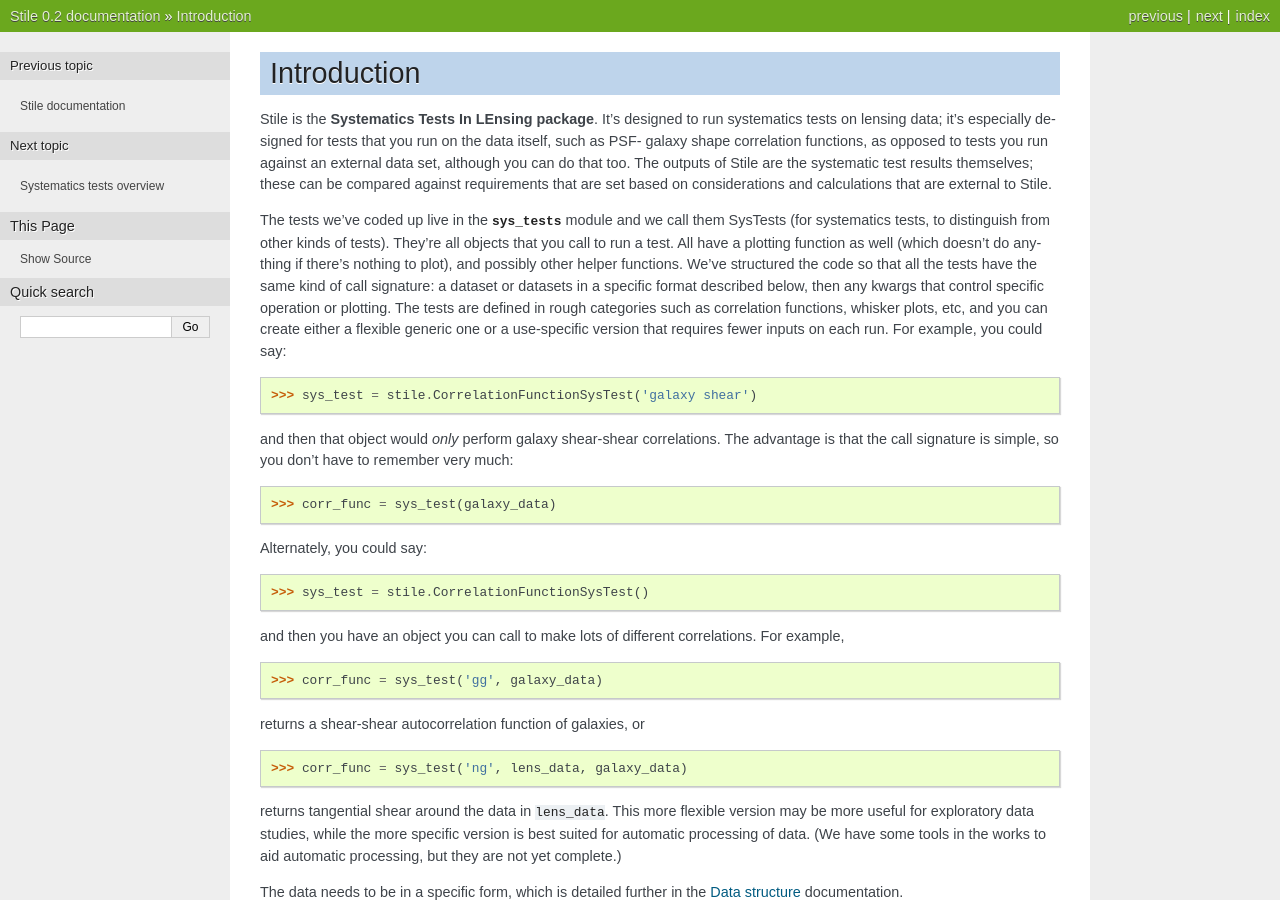
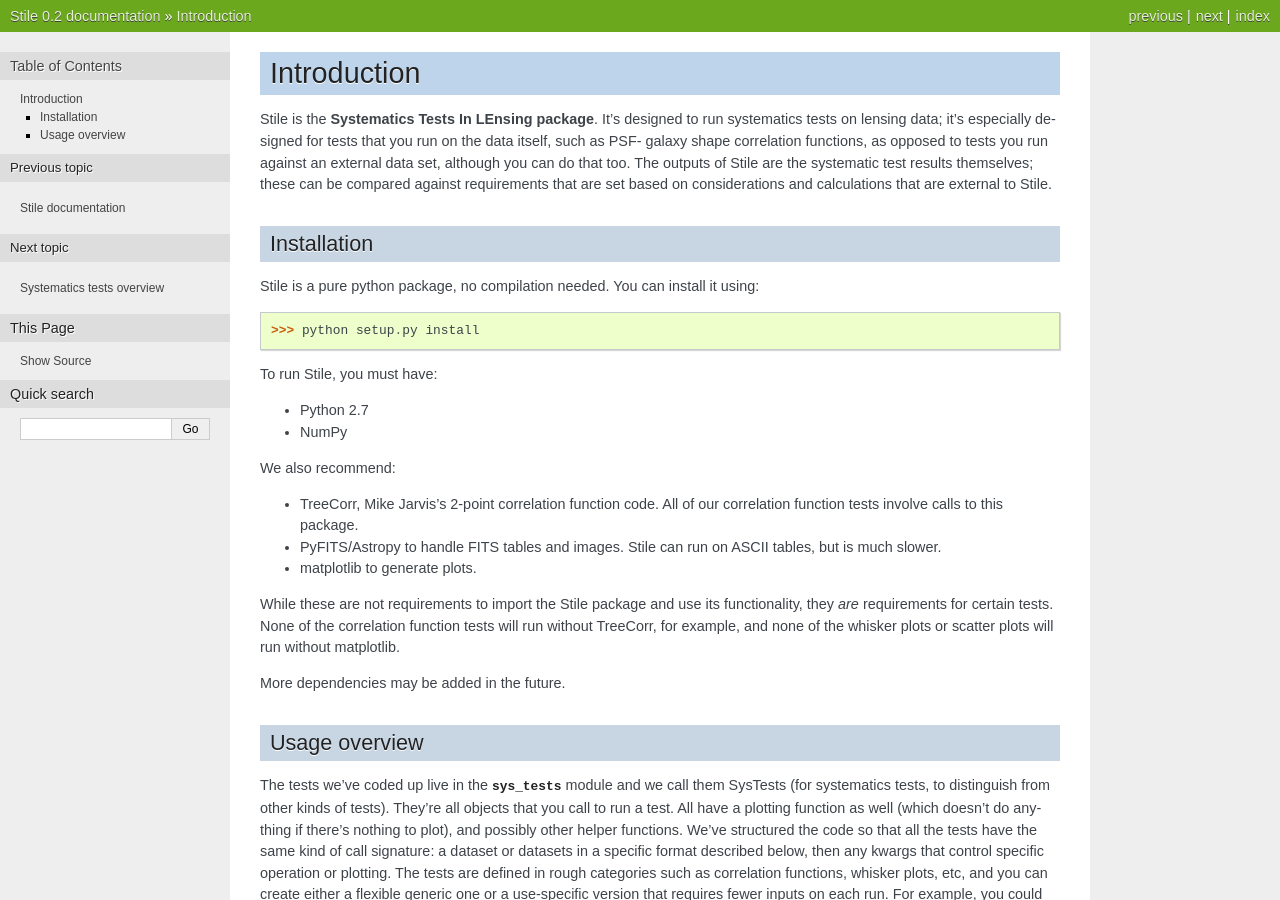
Before and after one commit to msimet/Stile, a Sphinx documentation site: the page built from doc/intro.rst, in a window 1280 px wide and 900 px high. Built offline with Sphinx 7.4.7, drawn with Linux system fonts in a browser that asks for light colours.

Commit message:
Add installation info to the intro.rst file in the docs (#17)

```diff
--- a/doc/intro.rst
+++ b/doc/intro.rst
@@ -8,6 +8,34 @@ galaxy shape correlation functions, as opposed to tests you run against an exter
 although you can do that too.  The outputs of Stile are the systematic test results themselves;
 these can be compared against requirements that are set based on considerations and
 calculations that are external to Stile.
+
+Installation
+============
+Stile is a pure python package, no compilation needed.  You can install it using:
+
+>>> python setup.py install
+
+To run Stile, you must have:
+
+- Python 2.7
+- NumPy
+
+We also recommend:
+
+- TreeCorr, Mike Jarvis's 2-point correlation function code. All of our correlation function tests
+  involve calls to this package.
+- PyFITS/Astropy to handle FITS tables and images. Stile can run on ASCII tables, but is much slower.
+- matplotlib to generate plots.
+
+While these are not requirements to import the Stile package and use its functionality, they *are*
+requirements for certain tests.  None of the correlation function tests will run without
+TreeCorr, for example, and none of the whisker plots or scatter plots will run without
+matplotlib.
+
+More dependencies may be added in the future.
+
+Usage overview
+==============
 
 The tests we've coded up live in the :mod:`sys_tests` module and we call them SysTests (for
 systematics tests, to distinguish from other kinds of tests).  They're all objects that you call to
```
